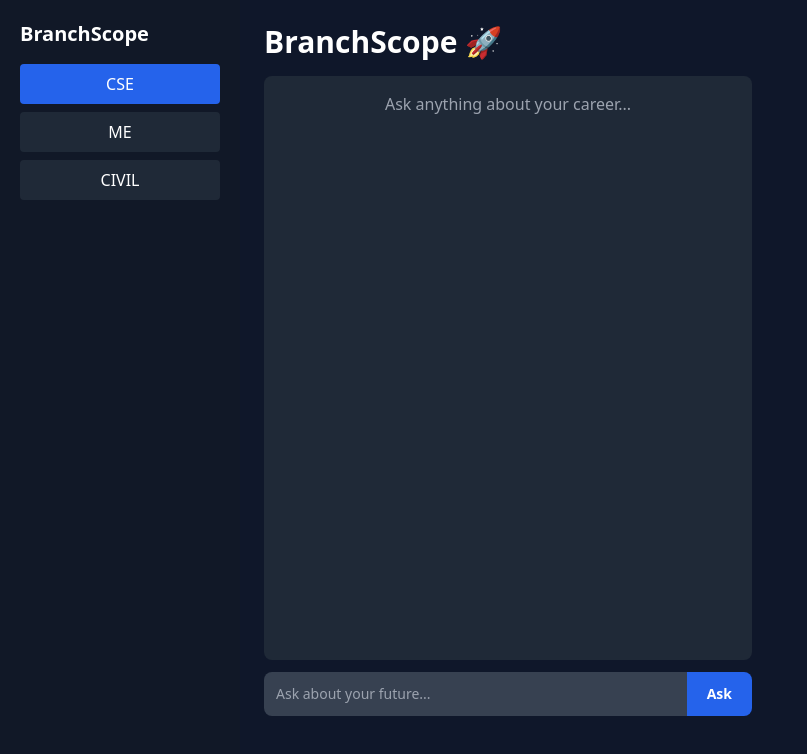
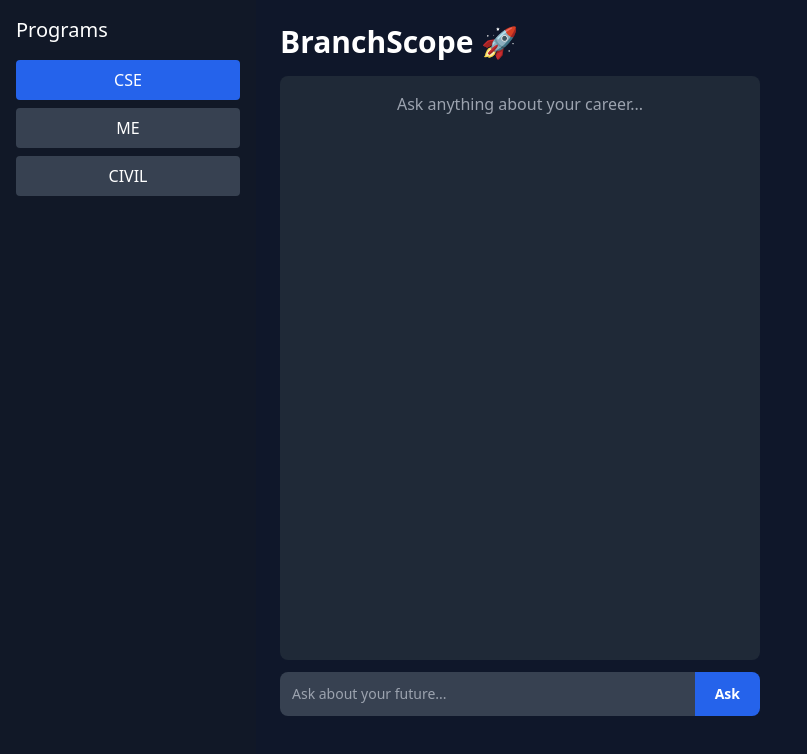
Before and after one commit to akashbauri/Branch-Scope-code, a Next.js app: page / in a window 1280 px wide. Shown: the top 754 px of the page, without its empty margins (0-807 px from the left). Built offline with nearby package versions, Linux system fonts and the light colour scheme.

Commit message:
Update Sidebar.js

```diff
--- a/app/components/Sidebar.js
+++ b/app/components/Sidebar.js
@@ -1,14 +1,15 @@
 export default function Sidebar({ program, setProgram }) {
+  const programs = ["cse", "me", "civil"];
+
   return (
-    <div className="w-60 bg-gray-900 p-5">
-      <h2 className="text-xl font-bold mb-4">BranchScope</h2>
-
-      {["cse", "me", "civil"].map((p) => (
+    <div className="w-64 bg-gray-900 p-4">
+      <h2 className="text-xl mb-4">Programs</h2>
+      {programs.map((p) => (
         <button
           key={p}
           onClick={() => setProgram(p)}
-          className={`block w-full mb-2 p-2 rounded ${
-            program === p ? "bg-blue-600" : "bg-gray-800"
+          className={`block w-full p-2 mb-2 rounded ${
+            program === p ? "bg-blue-600" : "bg-gray-700"
           }`}
         >
           {p.toUpperCase()}
```
